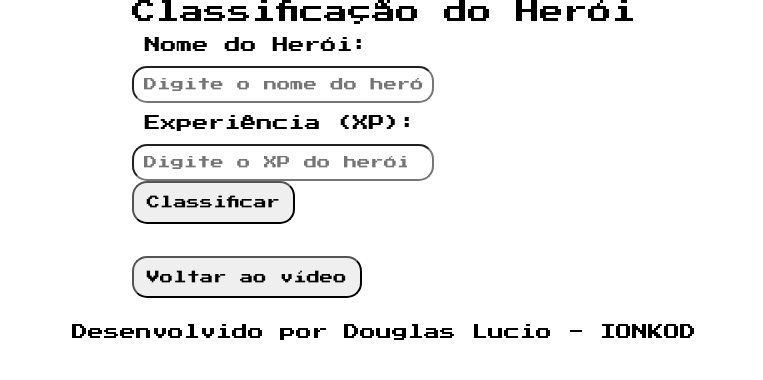
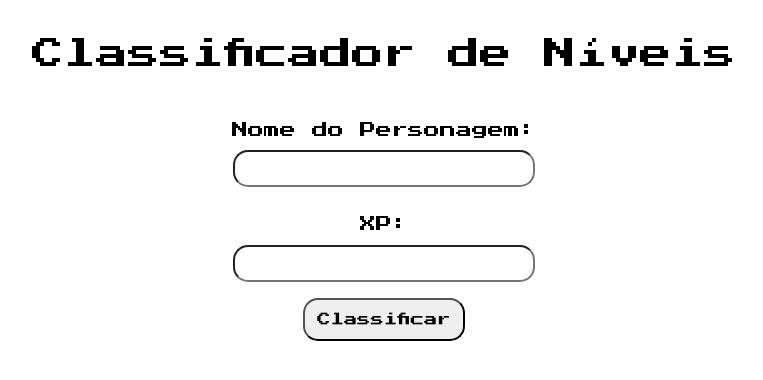
Before and after one commit to Ednnog/classificador-nive-de-heroi, a plain HTML site: page index.html in a window 1280 px wide. Shown: the whole page, without its empty margins (256-1019 px from the left). Drawn offline with Linux system fonts and the light colour scheme; files that its build step writes are made by us from their sources; files whose address does not match are found by name.

Commit message:
Update index.html

```diff
--- a/index.html
+++ b/index.html
@@ -1,41 +1,20 @@
 <!DOCTYPE html>
-<html lang="pt-BR">
+<html>
 <head>
-    <meta charset="UTF-8">
-    <meta name="viewport" content="width=device-width, initial-scale=1.0">
-    <title>Classificador de Nível de Herói</title>
-    <link rel="stylesheet" href="./src/style.css">
+    <title>Nível do Herói</title>
+    <link rel="stylesheet" href="/assets/style.css">
 </head>
 <body>
-    <header>
+    <h1>Classificador de Níveis</h1>
+    <label for="nome">Nome do Personagem:</label>
+    <input type="text" id="nome" name="nome">
+    <br>
+    <label for="xp">XP:</label>
+    <input type="number" id="xp" name="xp">
+    <br>
+    <button onclick="classificar()">Classificar</button>
+    <p id="resultado"></p>
 
-    </header>
-
-    <main>
-        <!-- Contêiner do formulário de entrada -->
-        <section class="form-container">
-            <h2>Classificação do Herói</h2>
-            <form>
-                <label for="nomeHeroi">Nome do Herói:</label>
-                <input type="text" id="nomeHeroi" placeholder="Digite o nome do herói" aria-required="true">
-
-                <label for="xpHeroi">Experiência (XP):</label>
-                <input type="number" id="xpHeroi" placeholder="Digite o XP do herói" aria-required="true">
-
-                <button type="button" id="classificarBtn">Classificar</button><br><br>
-
-                <button id="voltarBtn" class="hidden">Voltar ao vídeo</button>
-            </form>
-
-            <output aria-live="polite" id="resultado"></output>
-        </section>
-
-    </main>
-
-    <footer>
-        <p>Desenvolvido por Douglas Lucio - IONKOD</p>
-    </footer>
-
-    <script src="src/assets/js/script.js"></script>
+    <script src="/assets/script.js"></script>
 </body>
 </html>
```
